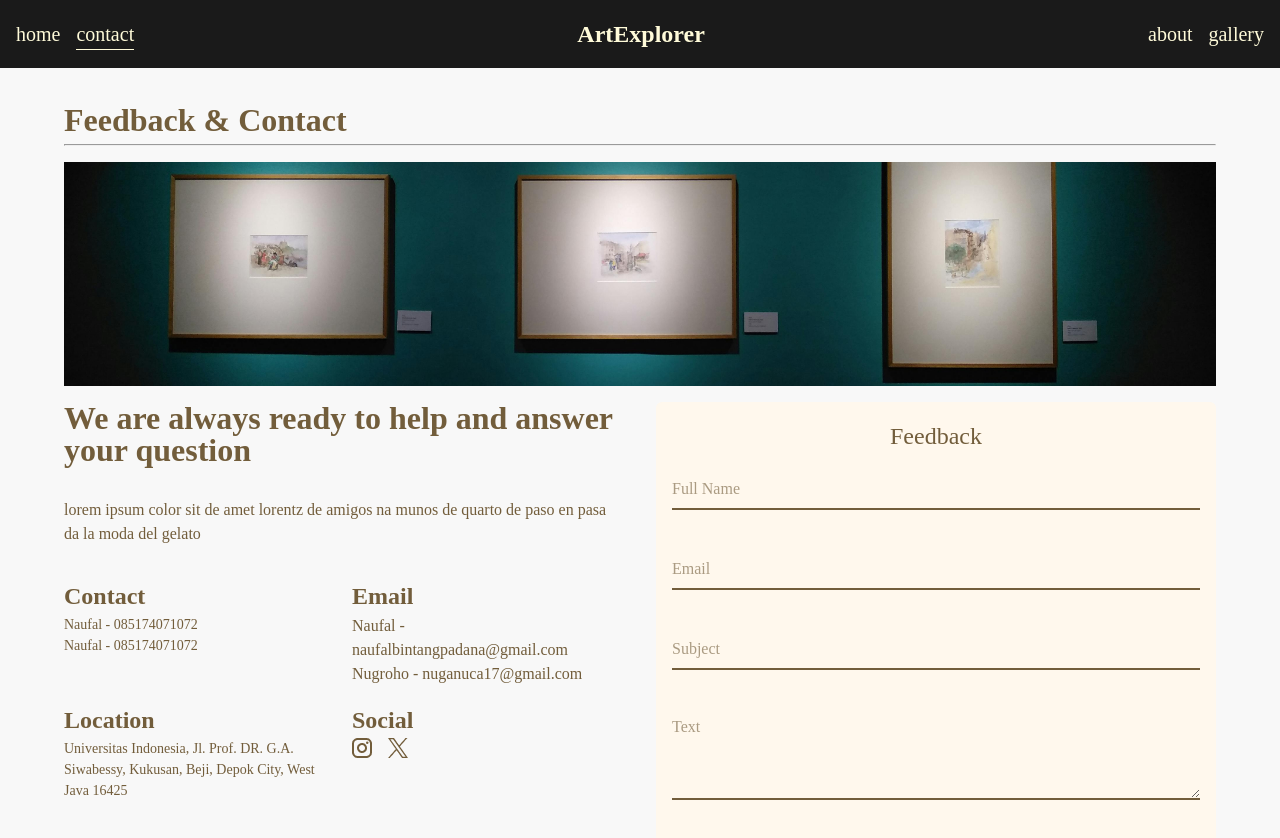
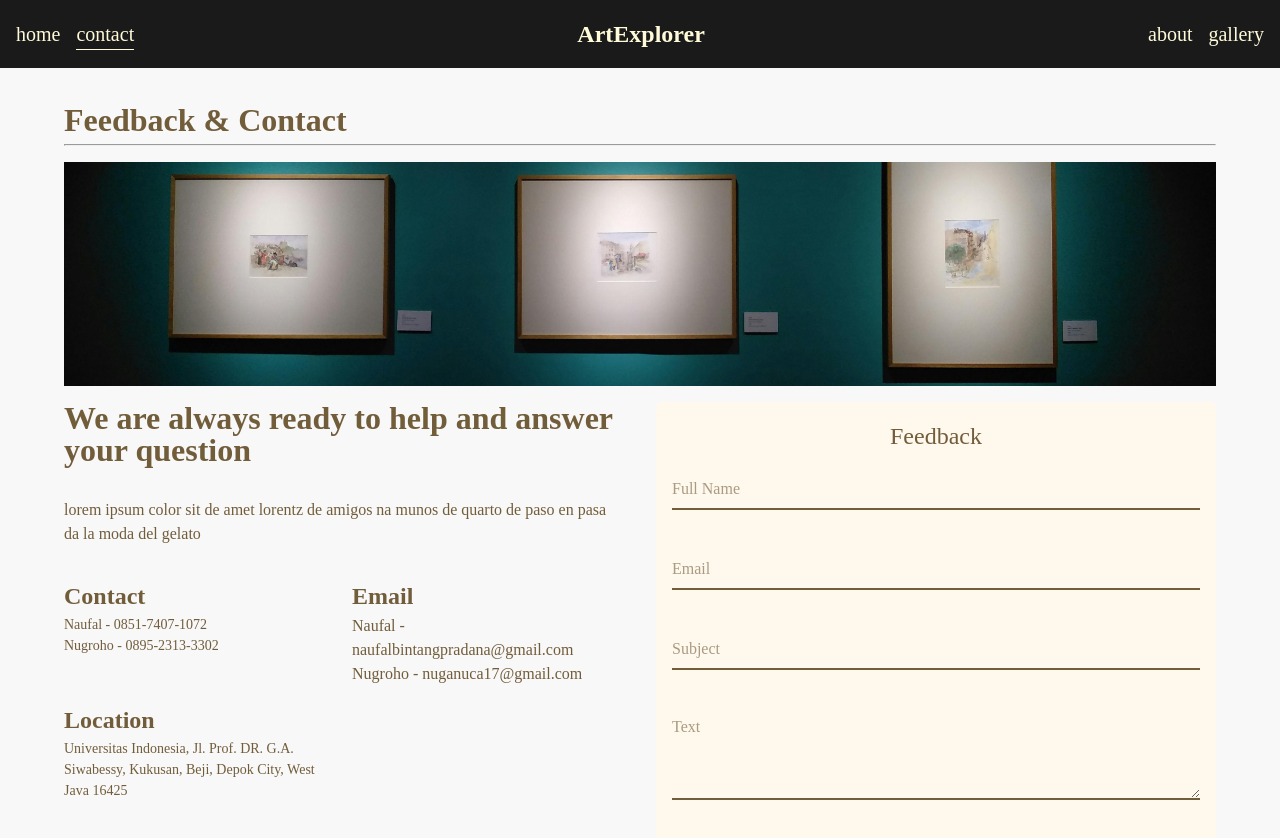
Before and after one commit to nugroho-dotnc/kel7_it2B_tb2, a React (Vite) app: page /contact in a window 1280 px wide. Shown: the top 838 px of the page. Built offline with nearby package versions, Linux system fonts and the light colour scheme.

Commit message:
edit foto nugroho pada page about/index.jsx dan beberapa hal di page lain (minor changes)

```diff
--- a/public/data/museum.json
+++ b/public/data/museum.json
@@ -1,7 +1,7 @@
 [
   {
     "id": 1,
-    "nama": "Museum Nasional",
+    "nama": "Museum Nasional Indonesia",
     "deskripsi": "Museum Nasional Republik Indonesia, atau Museum Gajah, adalah ikon di Jakarta dan museum terbesar di Asia Tenggara yang menyimpan lebih dari 190.000 artefak sejarah dan budaya bangsa. Dari peninggalan prasejarah hingga era kemerdekaan, koleksi arkeologi, etnografi, dan lainnya menawarkan perjalanan edukatif menelusuri kekayaan peradaban Indonesia.",
     "lokasi": "Jl. Medan Merdeka Barat No.12, Gambir, Kecamatan Gambir, Kota Jakarta Pusat, Daerah Khusus Ibukota Jakarta 10110",
     "gambar": "/images/museum/museum-nasional.jpeg",
--- a/src/Resources/pages/about/index.jsx
+++ b/src/Resources/pages/about/index.jsx
@@ -15,13 +15,7 @@ const About = () => {
                             <div style={{ height: "75%", width: "75%", color: "#847253" }}>
                                 <h1 style={{ textAlign: "center" }}>Nugroho Nur Cahyo</h1>
                                 <p style={{ textAlign: "justify" }}>
-                                    Lorem ipsum dolor sit amet consectetur adipisicing elit. Quisquam eligendi officia vitae reprehenderit
-                                    saepe sint sunt fugit distinctio odit doloremque? Veritatis quasi animi ipsa maxime molestiae saepe eligendi,
-                                    voluptas perferendis optio tempora laboriosam explicabo nam. Ex nemo odit impedit iure labore. Facilis
-                                    repellendus nesciunt optio minima, iure possimus atque qui praesentium dolor suscipit nemo quis voluptatum
-                                    soluta quas dolores culpa. Iste iure tempora accusantium autem dolore molestias ex officia similique, enim
-                                    voluptas ducimus qui aspernatur voluptates eum nam quaerat vitae sit quidem quae, labore molestiae. Fugiat,
-                                    numquam dolorum quia nisi quos similique voluptatum temporibus minus quasi a inventore harum nulla!
+                                    Halo semua, perkenalkan nama saya Nugroho Nur Cahyo, biasa dipanggil Nugroho, Nugi, Nunu, Nunung, atau sebutan lain yang kalian suka. Aku berasal dari Solo, Jawa Tengah, dan bahasa sehari-hariku adalah Bahasa Jawa, jadi kalau ada yang pengin ngobrol pakai Jawa, gas aja! 😄 Di project ini, aku berperan sebagai Project Manager. Tugas utamaku adalah memberikan arahan, mengatur alur kerja tim, serta memastikan semua bagian dari project berjalan lancar dan sesuai timeline. Selain itu, aku juga ikut terlibat langsung dalam development, khususnya menghandle beberapa halaman, salah satunya adalah page Home. Kalau ada hal yang perlu dikomunikasikan seputar teknis, alur kerja, atau pembagian tugas, feel free banget buat hubungi aku. Yuk kita kerja bareng, saling support, dan semoga project ini bisa jadi pengalaman seru dan bermanfaat buat kita semua! 💪
                                 </p>
                                 <div style={{ marginTop: "8px" }}>
                                     <a href="https://www.instagram.com/nugroho.nc/" target="_blank">
--- a/src/Resources/pages/contact/index.jsx
+++ b/src/Resources/pages/contact/index.jsx
@@ -30,15 +30,15 @@ const Contact = () => {
                                 <h2>
                                     Contact
                                 </h2>
-                                    <p className="text-sm">Naufal - 085174071072</p>
-                                    <p className="text-sm">Naufal - 085174071072</p>
+                                <p className="text-sm">Naufal  - 0851-7407-1072</p>
+                                <p className="text-sm">Nugroho - 0895-2313-3302</p>
                             </div>
                             <div className="colspan-1 w-full">
                                 <h2>
                                     Email
                                 </h2>
                                 <p>
-                                        Naufal - naufalbintangpadana@gmail.com
+                                    Naufal - naufalbintangpradana@gmail.com
                                 </p>
                                 <p>
                                     Nugroho - nuganuca17@gmail.com
@@ -49,19 +49,6 @@ const Contact = () => {
                                     Location
                                 </h2>
                                 <p className="text-sm" style={{ width: "100% " }}>Universitas Indonesia, Jl. Prof. DR. G.A. Siwabessy, Kukusan, Beji, Depok City, West Java 16425</p>
-                                </div>
-                                <div className="colspan-1 w-full">
-                                    <h2>
-                                        Social
-                                    </h2>
-                                    <div className="flex gap-16">
-                                        <a>
-                                            <img style={{ width: "20px", height: "20px", objectFit: "cover" }}  src="/images/instagram.png"></img>
-                                        </a>
-                                        <a>
-                                            <img style={{ width: "20px", height: "20px", objectFit: "cover" }} src="/images/X.png"></img>
-                                        </a>
-                                    </div>
                             </div>
                         </div>
                     </div>
--- a/src/Resources/style/about.css
+++ b/src/Resources/style/about.css
@@ -8,7 +8,7 @@
 }
 
 .foto-nugi{
-    background-image: url("/images/about/person1.png");
+    background-image: url("/images/about/nugroho-img.jpg");
     background-repeat: no-repeat;
     background-size: cover;
     height: 75%;
--- a/src/Resources/style/detail.css
+++ b/src/Resources/style/detail.css
@@ -210,6 +210,7 @@
         padding: 24px;
         box-sizing: border-box;
         background-color: rgba(0, 0, 0, 0.7);
+        z-index: 1; /* Ensure it stays behind navbar in mobile too */
     }
 
     .deskripsi-museum {
@@ -280,6 +281,7 @@
 @media (min-width: 768px) and (max-width: 1024px) {
     .black-box {
         width: 80vw;
+        z-index: 1; /* Ensure it stays behind navbar in tablet too */
     }
 
     .deskripsi-museum {
@@ -330,6 +332,7 @@
 
     .black-box {
         padding: 20px 16px;
+        z-index: 1; /* Ensure it stays behind navbar in small mobile too */
     }
 
     .deskripsi-museum {
```
Also changed, not shown: public/images/about/nugroho-img.jpg (added). Lines whose indentation alone changed are shown as unchanged.
